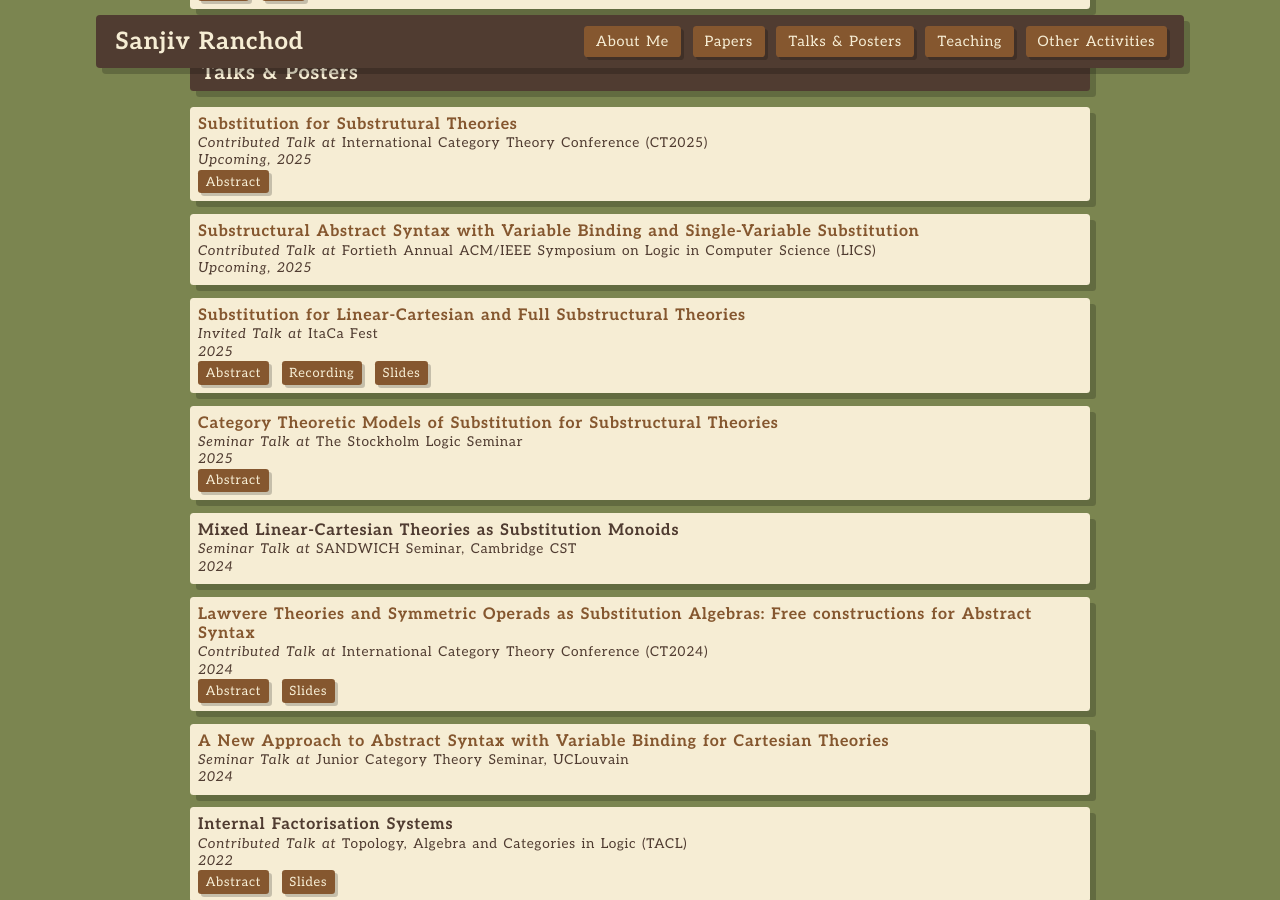
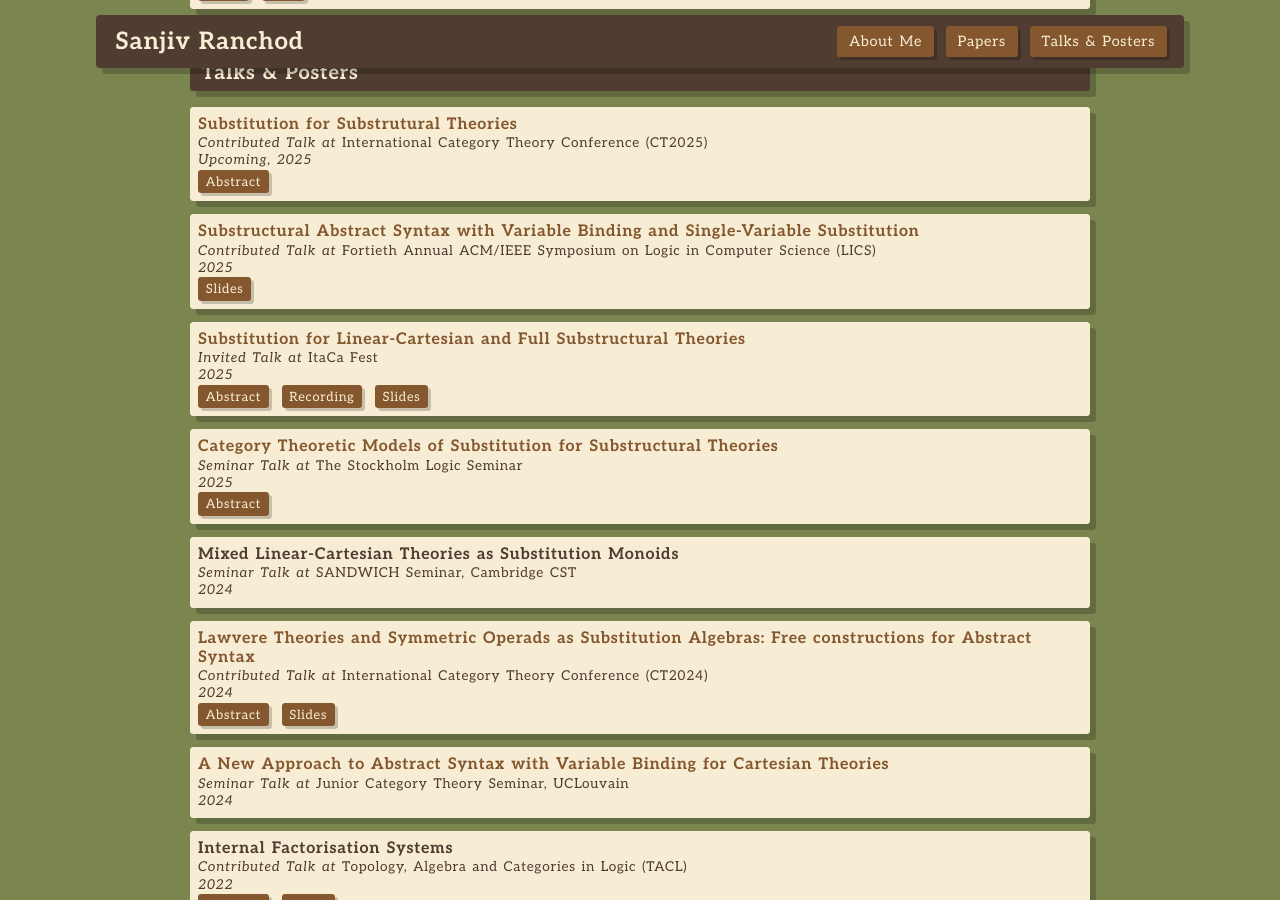
Before and after one commit to sanjiv-ranchod/sanjiv-ranchod.github.io, a Jekyll site: the page built from index.md, in a window 1280 px wide and 900 px high, scrolled down 1208 px. Built offline with Jekyll 4.4.1, drawn with Linux system fonts in a browser that asks for light colours; some web fonts are replaced.

Commit message:
LICS slides and remove teaching button

```diff
--- a/_data/talks.yml
+++ b/_data/talks.yml
@@ -13,11 +13,12 @@ talks:
   - title: "Substructural Abstract Syntax with Variable Binding and Single-Variable Substitution"
     event: "Fortieth Annual ACM/IEEE Symposium on Logic in Computer Science (LICS)"
     location: "Singapore"
-    upcoming: true
+    upcoming: false
     year: 2025
     date: 20250624
     type: "Contributed Talk"
     link: "https://lics.siglog.org/lics25/index.php"
+    slides: "assets/pdf/LICS_2025_Slides.pdf"
 
   - title: "Substitution for Linear-Cartesian and Full Substructural Theories"
     event: "ItaCa Fest"
--- a/_includes/nav.html
+++ b/_includes/nav.html
@@ -9,8 +9,8 @@
       <a class="btn" href="#about">About Me</a>
       <a class="btn" href="#papers">Papers</a>
       <a class="btn" href="#talks-posters">Talks & Posters</a>
-      <a class="btn" href="#teaching">Teaching</a>
-      <a class="btn" href="#activities">Other Activities</a>
+      <!-- <a class="btn" href="#teaching">Teaching</a> -->
+      <!-- <a class="btn" href="#activities">Other Activities</a> -->
     </div>
   </div>
 
@@ -18,7 +18,7 @@
     <a class="btn" href="#about" onclick="toggleNav()">About Me</a>
     <a class="btn" href="#papers" onclick="toggleNav()">Papers</a>
     <a class="btn" href="#talks-posters" onclick="toggleNav()">Talks & Posters</a>
-    <a class="btn" href="#teaching" onclick="toggleNav()">Teaching</a>
-    <a class="btn nav-last" href="#activities" onclick="toggleNav()">Other Activities</a>
+    <!-- <a class="btn" href="#teaching" onclick="toggleNav()">Teaching</a> -->
+    <!-- <a class="btn nav-last" href="#activities" onclick="toggleNav()">Other Activities</a> -->
   </div>
 </nav>
```
Also changed, not shown: 1 other file.
